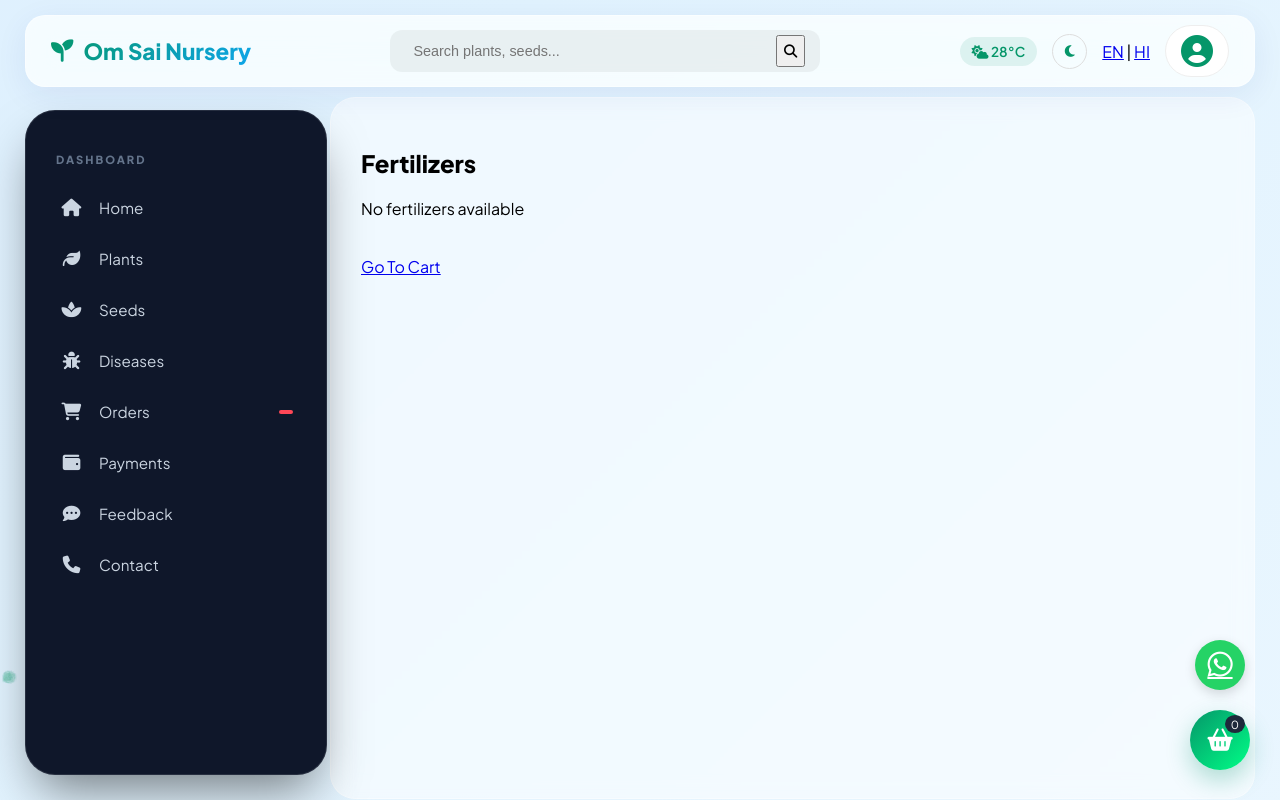
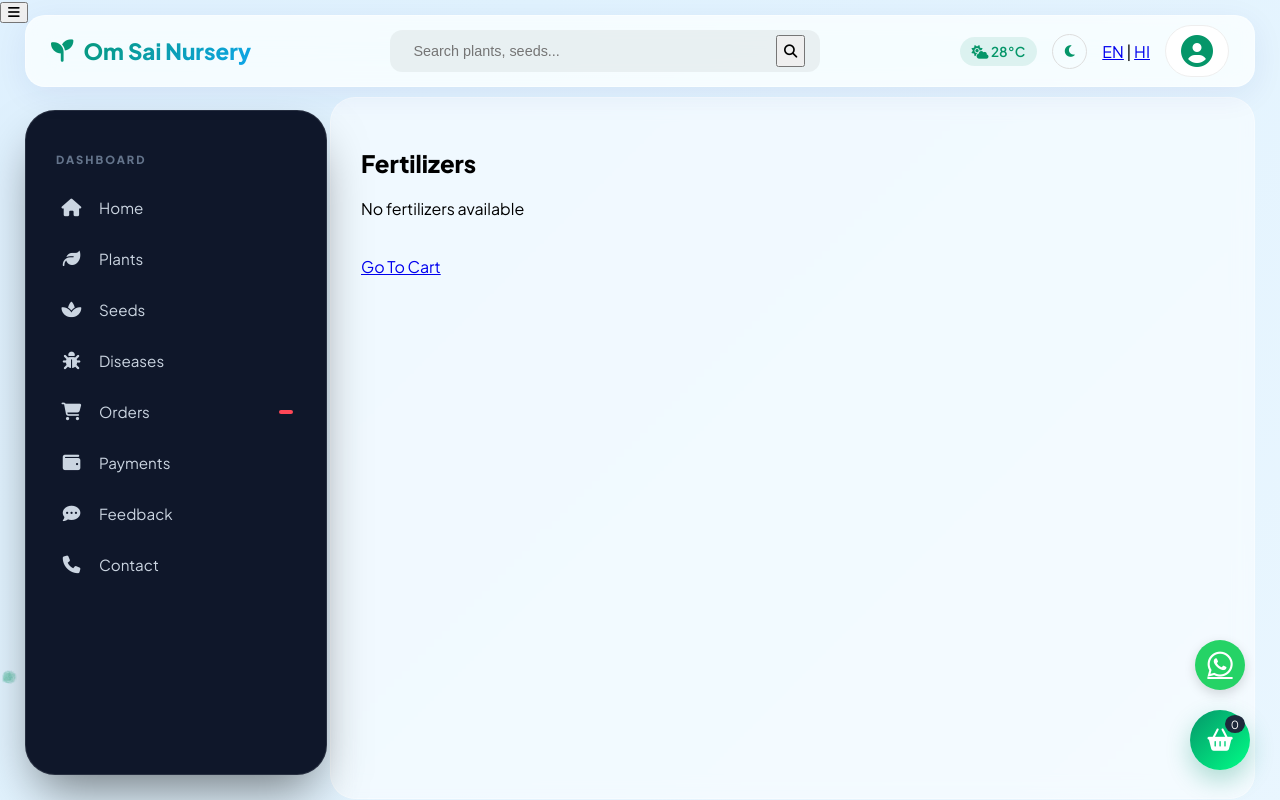
Before and after one commit to adityawalke97-prog/Om-Sai-Nursery-, a Flask app: page /fertilizers in a window 1280 px wide. Run offline with Flask 3, Linux system fonts and the light colour scheme; data that the repository does not hold is empty.

Commit message:
Update Home.html

```diff
--- a/templates/Home.html
+++ b/templates/Home.html
@@ -8,10 +8,14 @@
     <link href="https://fonts.googleapis.com/css2?family=Poppins:wght@300;400;600&display=swap" rel="stylesheet">
     <link rel="stylesheet" href="https://cdnjs.cloudflare.com/ajax/libs/font-awesome/6.4.2/css/all.min.css">
     <link rel="stylesheet" href="{{ url_for('static', filename='style.css') }}">
+<link rel="stylesheet" href="{{ url_for('static', filename='style.css', v=1) }}">
 </head>
 <body>
     <div class="area">
         <ul class="circles">
+<button class="menu-toggle" onclick="toggleSidebar()">
+    <i class="fa-solid fa-bars"></i>
+</button>
             <li><i class="fa-solid fa-leaf"></i></li>
             <li><i class="fa-solid fa-seedling"></i></li>
             <li><i class="fa-solid fa-tree"></i></li>
@@ -121,5 +125,10 @@
     <a href="https://wa.me/919999999999" class="whatsapp-float" target="_blank">
     <i class="fa-brands fa-whatsapp"></i>
 </a>
+<script>
+function toggleSidebar() {
+    document.querySelector('.sidebar').classList.toggle('active');
+}
+</script>
 </body>
 </html>
```
